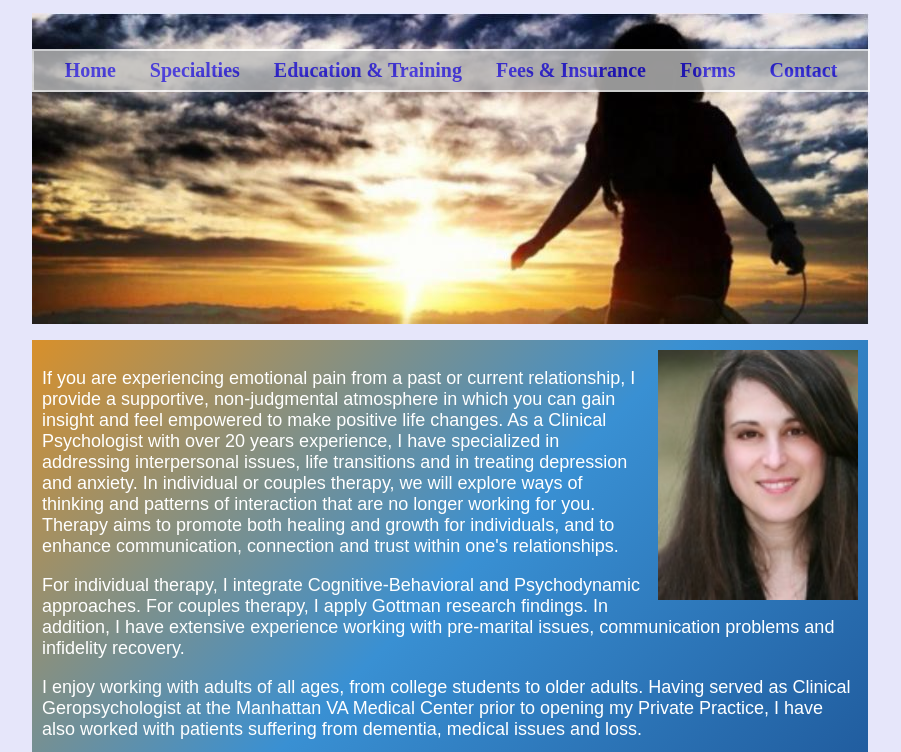
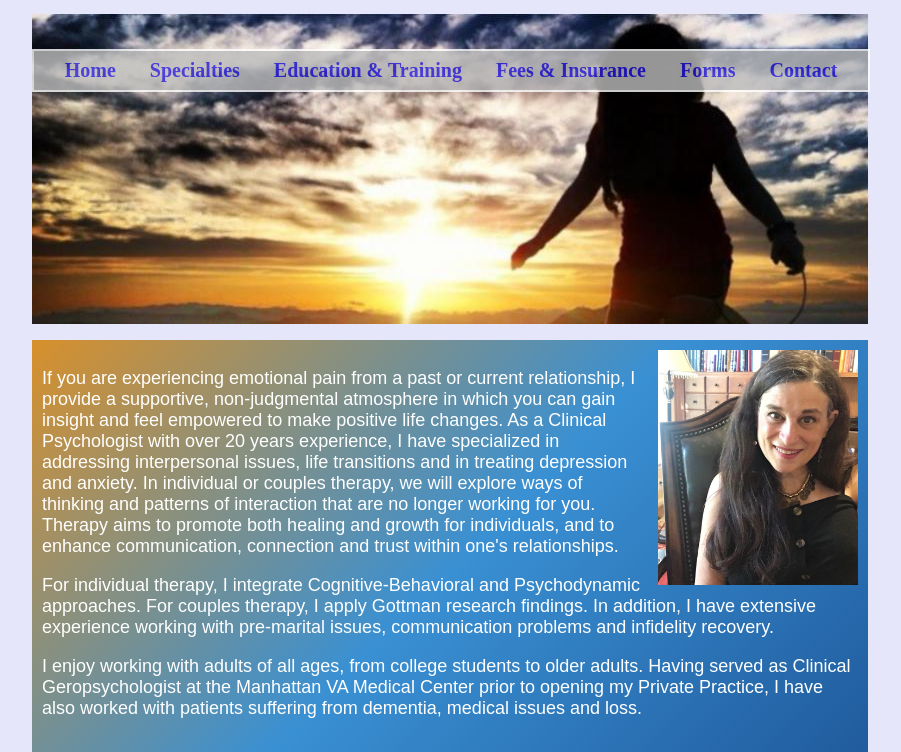
Before and after one commit to drlisagoldman/drlisagoldman.github.io, a plain HTML site: page index.html in a window 1280 px wide. Shown: the part 125-877 px from the top of the page, without its empty margins (191-1092 px from the left). Drawn offline with Linux system fonts and the light colour scheme.

Commit message:
updating website picture.

```diff
--- a/index.html
+++ b/index.html
@@ -28,7 +28,7 @@
 </head>
 <body bgcolor="e6e6fa">
 	<div class="main">
-		<img class="profilePic" src="lisa.jpg" alt="Dr. Lisa Goldman">
+		<img class="profilePic" src="lisa1.jpg" alt="Dr. Lisa Goldman">
 		<div class="mainText">
 		<p> If you are experiencing emotional pain from a past or current relationship, I provide a supportive, non-judgmental atmosphere in which you can gain insight and feel empowered to make positive life changes. As a Clinical Psychologist with over 20 years experience, I have specialized in addressing interpersonal issues, life transitions and in treating depression and anxiety. In individual or couples therapy, we will explore ways of thinking and patterns of interaction that are no longer working for you. Therapy aims to promote both healing and growth for individuals, and to enhance communication, connection and trust within one's relationships.
 		</p>
```
Also changed, not shown: lisa1.jpg (added).
